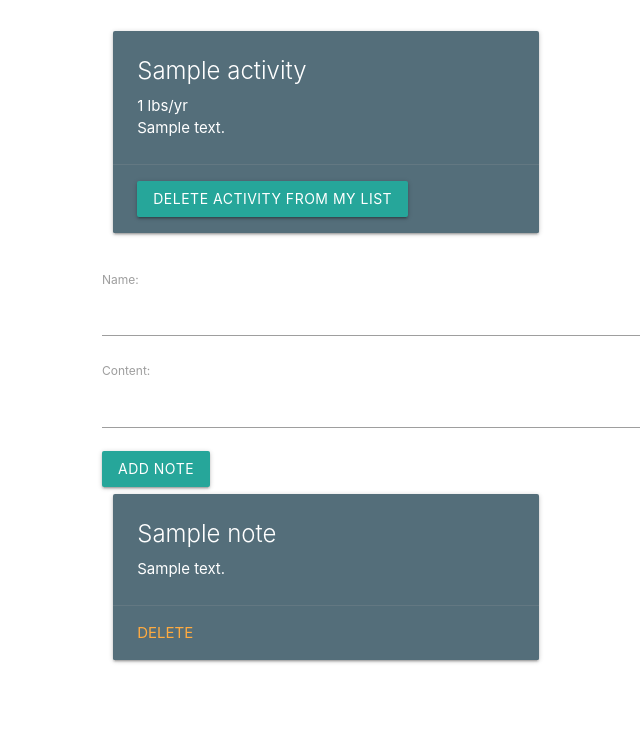
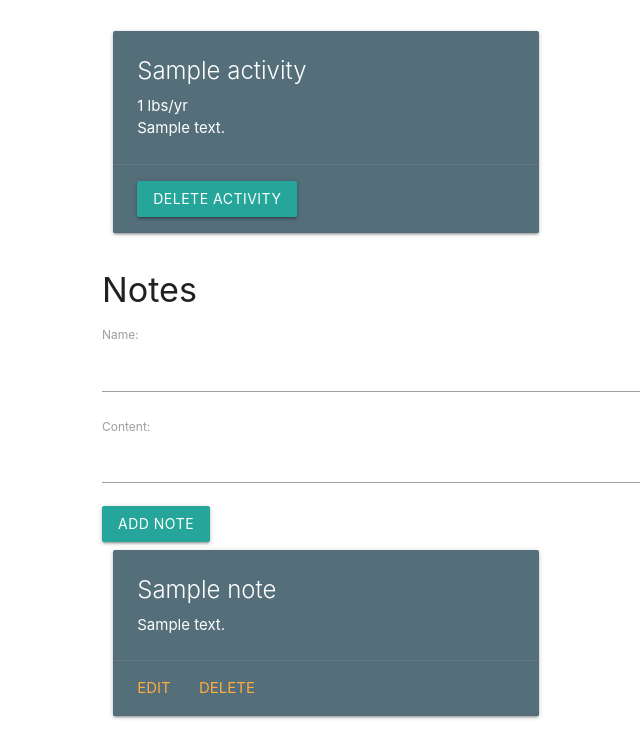
Before and after one commit to kkonkel23/Eco-Acts, a Django app: page /accounts/1/ in a window 1280 px wide. Shown: the part 177-928 px from the top of the page, without its empty margins (90-730 px from the left). Before the commit the page ends 840 px from the top, so only its background shows below. Run offline with Django 3.2, Linux system fonts and the light colour scheme; tables that the repository leaves empty hold one stand-in row (values such as "Sample post").

Commit message:
edit notes

```diff
--- a/main_app/models.py
+++ b/main_app/models.py
@@ -40,4 +40,4 @@ class Note(models.Model):
         return self.name
 
     def get_absolute_url(self):
-        return reverse('user_activities', kwargs={'pk': self.id})
+        return reverse('user_activities', kwargs={'user_id': self.id})
--- a/main_app/templates/user_activities.html
+++ b/main_app/templates/user_activities.html
@@ -12,13 +12,14 @@
           <p>{{ activity.about }}</p>
         </div>
         <div class="card-action">
-            <a class="btn" href="{% url 'unassoc_activity' activity.id request.user.id %}">Delete Activity from My List</a>
+            <a class="btn" href="{% url 'unassoc_activity' activity.id request.user.id %}">Delete Activity</a>
         </div>
       </div>
     </div>
 </div>
 
 {% endfor %}
+<h4>Notes</h4>
 <form action="{% url 'add_note' user.id %}" method="post">
     {% csrf_token %}
     {{ note_form.as_p }}
@@ -34,6 +35,7 @@
             <p>{{ note.content }}</p>
         </div>
         <div class="card-action">
+            <a href="{% url 'note_update' note.id %}">Edit</a>
             <a href="{% url 'delete_note' note.id %}">Delete</a>
         </div>
         </div>
--- a/main_app/urls.py
+++ b/main_app/urls.py
@@ -8,7 +8,9 @@ urlpatterns = [
     path('activities/', views.ActivityList.as_view(), name='index'),
     path('activities/<int:activity_id>/', views.activities_detail, name='detail'),
     path('accounts/<int:user_id>/add_note', views.add_note, name='add_note'),
+    # path('notes/create/', views.NoteCreate.as_view(), name='note_create'),
     path('accounts/<int:pk>/delete_note', views.NoteDelete.as_view(), name='delete_note'),
+    path('accounts/<int:pk>/update_note', views.NoteUpdate.as_view(), name='note_update'),
     path('activities/<int:activity_id>/assoc_activity/<int:user_id>/', views.assoc_activity, name='assoc_activity'),
     path('activities/<int:activity_id>/unassoc_activity/<int:user_id>/', views.unassoc_activity, name='unassoc_activity'),
     path('accounts/signup/', views.signup, name='signup'),
--- a/main_app/views.py
+++ b/main_app/views.py
@@ -1,7 +1,7 @@
 from django.shortcuts import render, redirect
 from .models import Activity, MyActivity, User, Note
 from django.views.generic import ListView, DetailView
-from django.views.generic.edit import DeleteView
+from django.views.generic.edit import DeleteView, UpdateView, CreateView
 from django.contrib.auth import login
 from django.contrib.auth.forms import UserCreationForm
 from django.contrib.auth.mixins import LoginRequiredMixin
@@ -84,3 +84,8 @@ def add_note(request, user_id):
 class NoteDelete(DeleteView):
     model = Note
     success_url = '/activities/'
+
+class NoteUpdate(UpdateView):
+    model = Note
+    fields = ['name', 'content']
+    success_url = '/activities/'
```
Also changed, not shown: main_app/templates/main_app/note_form.html (added, +16 -0 lines), main_app/templates/main_app/note_detail.html (added).
